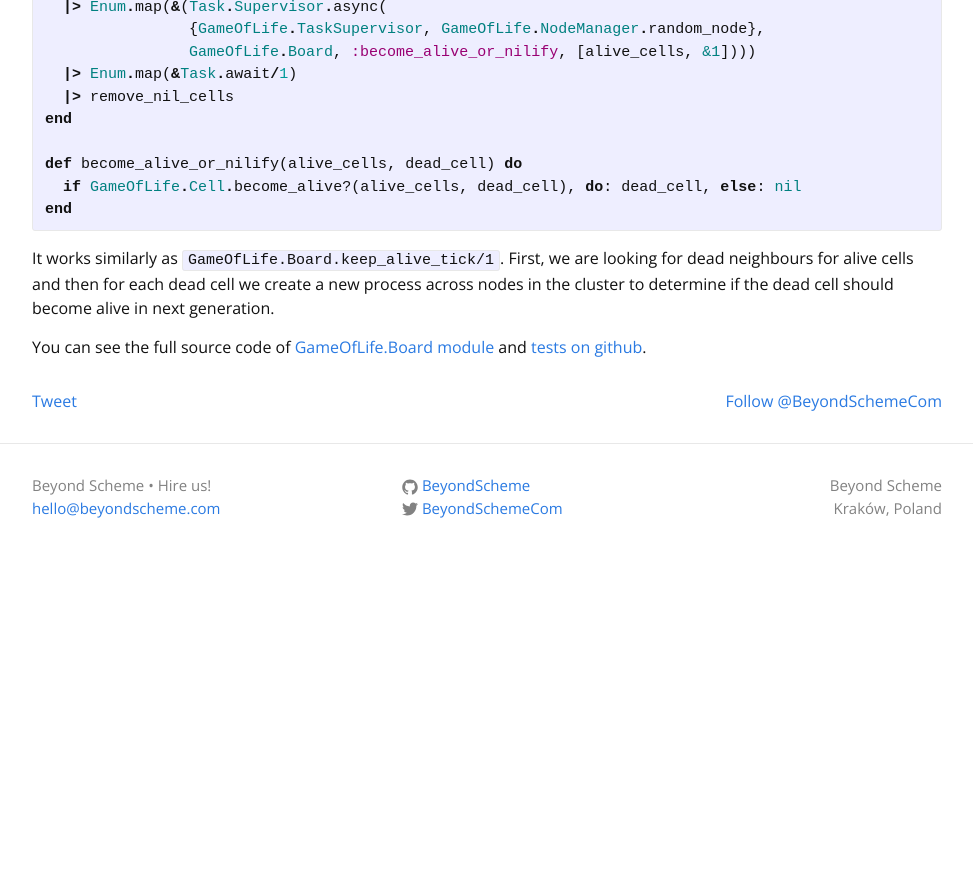
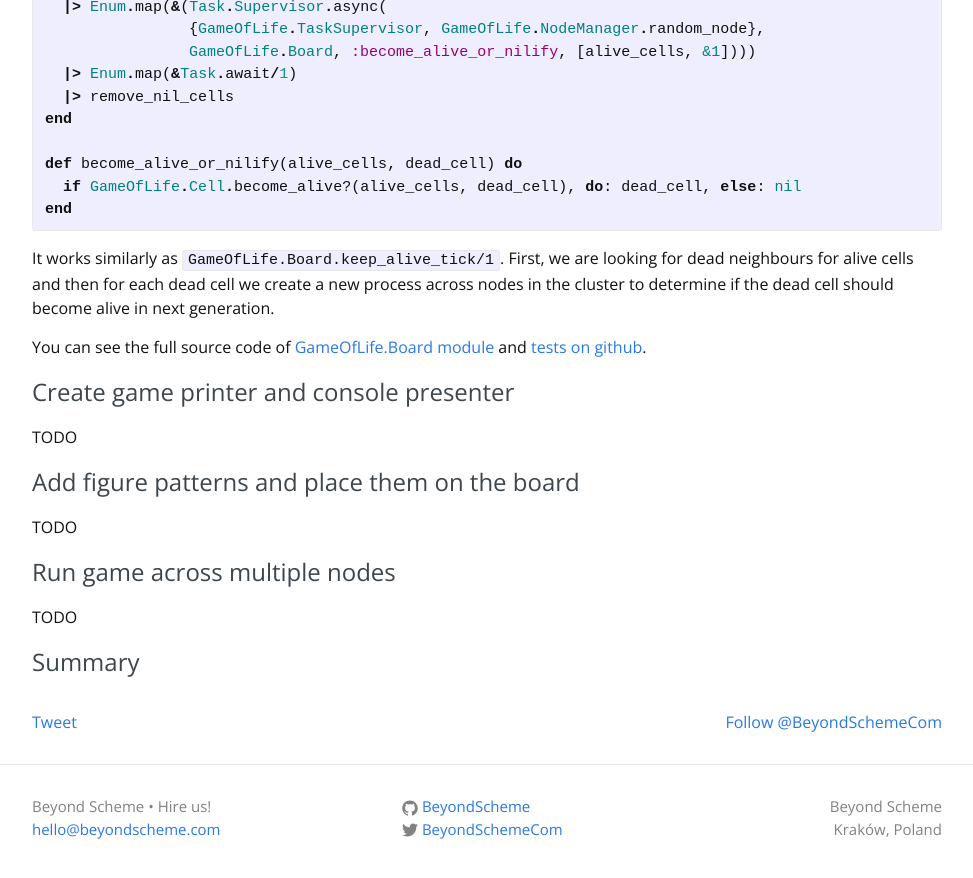
Before and after one commit to BeyondScheme/BeyondScheme.github.io, a Jekyll site: the page built from _posts/2016-04-26-distributed-game-of-life-in-elixir.md, in a window 1280 px wide and 900 px high, scrolled down 18194 px. Shown: the top 878 px of the window, without its empty margins (153-1126 px from the left). Built offline with Jekyll 4.4.1, drawn with Linux system fonts in a browser that asks for light colours; nearby versions of some CDN libraries; comment, search, counter and statistics services are not loaded; before the commit the page ends 18773 px from its top, so only the background shows below that.

Commit message:
Add todo headers

```diff
--- a/_posts/2016-04-26-distributed-game-of-life-in-elixir.md
+++ b/_posts/2016-04-26-distributed-game-of-life-in-elixir.md
@@ -746,3 +746,17 @@ end
 It works similarly as `GameOfLife.Board.keep_alive_tick/1`. First, we are looking for dead neighbours for alive cells and then for each dead cell we create a new process across nodes in the cluster to determine if the dead cell should become alive in next generation.
 
 You can see the full source code of [GameOfLife.Board module](https://github.com/BeyondScheme/elixir-game_of_life/blob/master/lib/game_of_life/board.ex) and [tests on github](https://github.com/BeyondScheme/elixir-game_of_life/blob/master/test/game_of_life/board_test.exs).
+
+# Create game printer and console presenter
+
+TODO
+
+# Add figure patterns and place them on the board
+
+TODO
+
+# Run game across multiple nodes
+
+TODO
+
+# Summary
```
